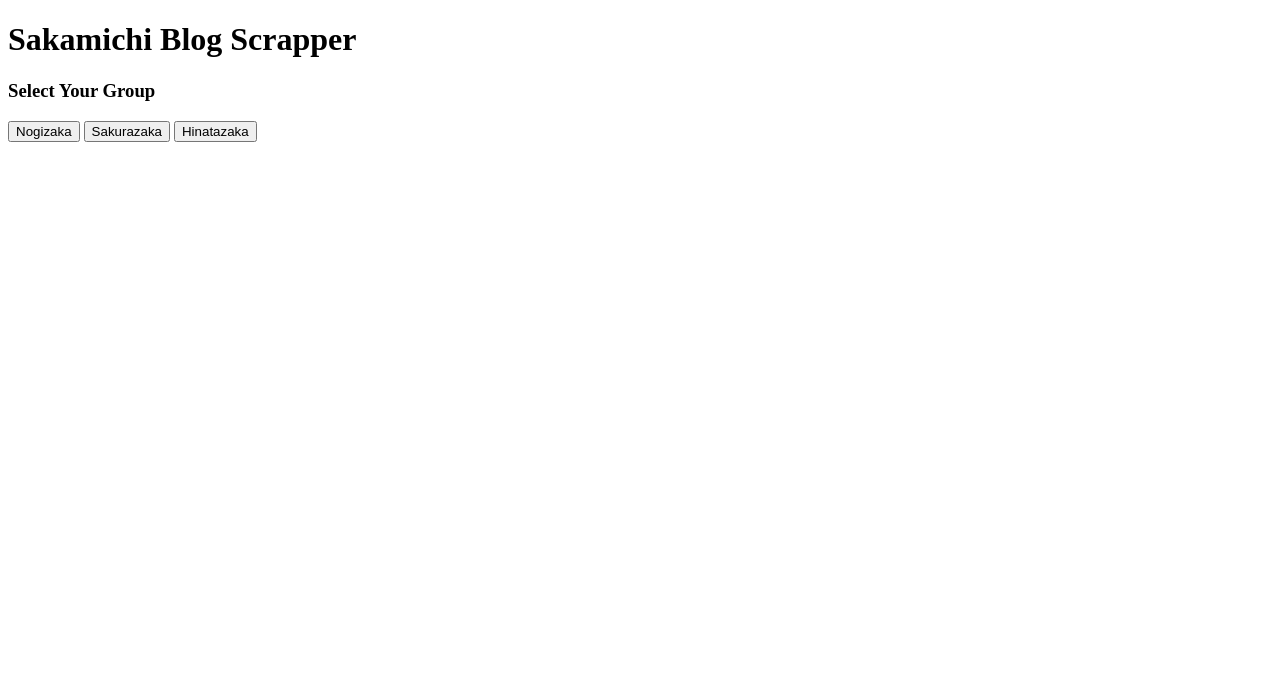
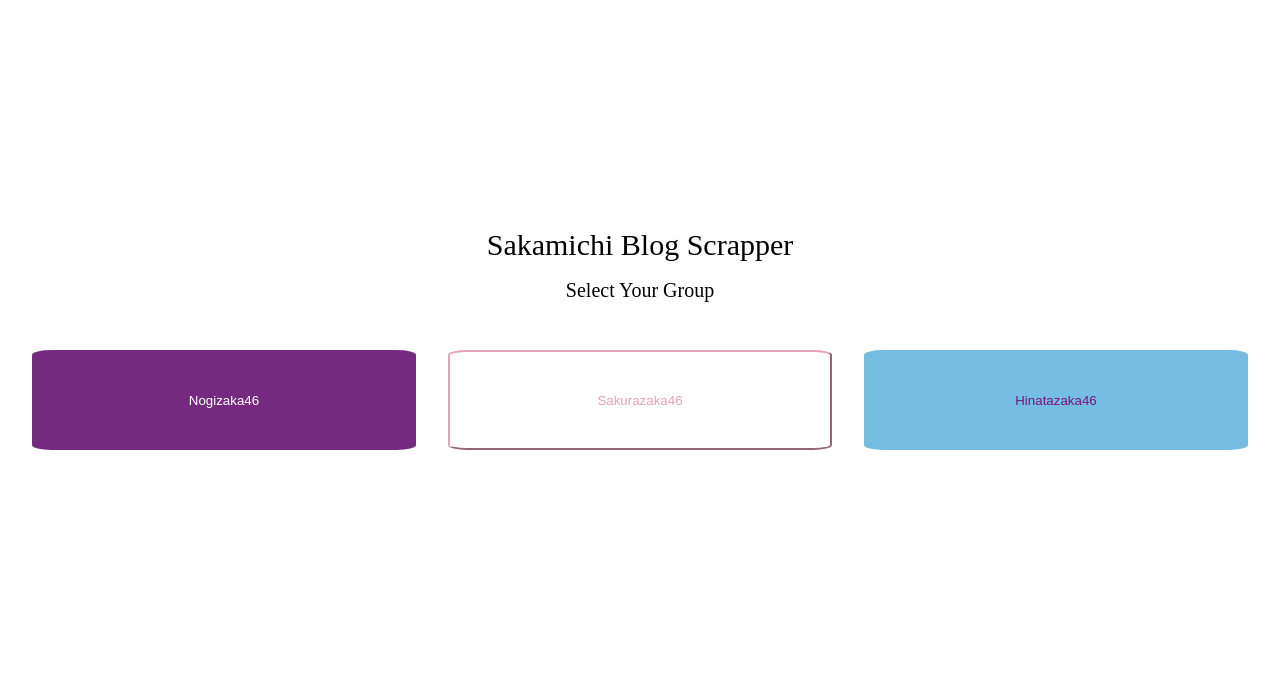
Before and after one commit to zer0p01nt/sakamichi-blog-scrapper, a Flask app: page / in a window 1280 px wide. Shown: the top 679 px of the page. Run offline with Flask 3, Linux system fonts and the light colour scheme.

Commit message:
update css

```diff
--- /dev/null
+++ b/static/css/links.css
@@ -0,0 +1,21 @@
+@import "./reset.css";
+
+.photoLink-container {
+  width: 95%;
+  margin: 0 auto;
+}
+.photoLink {
+  display: grid;
+  flex-wrap: wrap;
+  grid-template-columns: repeat(3, 1fr);
+}
+
+.photoLink--photo {
+  display: flex;
+  justify-content: center;
+  margin: 10px;
+}
+
+.photoLink--photo img {
+  width: 100%;
+}
--- /dev/null
+++ b/static/css/reset.css
@@ -0,0 +1,129 @@
+/* http://meyerweb.com/eric/tools/css/reset/
+   v2.0 | 20110126
+   License: none (public domain)
+*/
+
+html,
+body,
+div,
+span,
+applet,
+object,
+iframe,
+h1,
+h2,
+h3,
+h4,
+h5,
+h6,
+p,
+blockquote,
+pre,
+a,
+abbr,
+acronym,
+address,
+big,
+cite,
+code,
+del,
+dfn,
+em,
+img,
+ins,
+kbd,
+q,
+s,
+samp,
+small,
+strike,
+strong,
+sub,
+sup,
+tt,
+var,
+b,
+u,
+i,
+center,
+dl,
+dt,
+dd,
+ol,
+ul,
+li,
+fieldset,
+form,
+label,
+legend,
+table,
+caption,
+tbody,
+tfoot,
+thead,
+tr,
+th,
+td,
+article,
+aside,
+canvas,
+details,
+embed,
+figure,
+figcaption,
+footer,
+header,
+hgroup,
+menu,
+nav,
+output,
+ruby,
+section,
+summary,
+time,
+mark,
+audio,
+video {
+  margin: 0;
+  padding: 0;
+  border: 0;
+  font-size: 100%;
+  font: inherit;
+  vertical-align: baseline;
+}
+/* HTML5 display-role reset for older browsers */
+article,
+aside,
+details,
+figcaption,
+figure,
+footer,
+header,
+hgroup,
+menu,
+nav,
+section {
+  display: block;
+}
+body {
+  line-height: 1;
+}
+ol,
+ul {
+  list-style: none;
+}
+blockquote,
+q {
+  quotes: none;
+}
+blockquote:before,
+blockquote:after,
+q:before,
+q:after {
+  content: "";
+  content: none;
+}
+table {
+  border-collapse: collapse;
+  border-spacing: 0;
+}
--- /dev/null
+++ b/static/css/style.css
@@ -0,0 +1,81 @@
+@import "./links.css";
+@import "./reset.css";
+
+* {
+  text-align: center;
+}
+
+.home {
+  height: 85vh;
+  display: flex;
+  flex-direction: column;
+  justify-content: center;
+}
+
+.home-title {
+  font-weight: 400;
+  font-size: 30px;
+  margin-bottom: 20px;
+}
+
+.home-mini-title {
+  font-size: 20px;
+  margin-bottom: 50px;
+}
+
+.home-btn-container {
+  display: flex;
+  justify-content: space-evenly;
+}
+
+.home-btn {
+  width: 30vw;
+  height: 100px;
+  box-shadow: none;
+  border-radius: 5%;
+}
+
+.NogiBtn {
+  background-color: #742b7f;
+  color: white;
+  border: none;
+}
+
+.SakuBtn {
+  background-color: white;
+  color: #e6a2b6;
+  border-color: #e6a2b6;
+}
+
+.HinaBtn {
+  background-color: #75bde1;
+  color: #751880;
+  border: none;
+}
+
+form {
+  display: flex;
+  justify-content: center;
+}
+
+a {
+  display: flex;
+  align-items: center;
+  text-decoration: none;
+}
+
+.detail {
+  height: 30vh;
+  display: flex;
+  flex-direction: column;
+  justify-content: center;
+}
+
+.detail-title {
+  font-size: 20px;
+  margin-bottom: 30px;
+}
+
+.goBtn {
+  margin-left: 10px;
+}
--- a/templates/home.html
+++ b/templates/home.html
@@ -4,12 +4,23 @@
     <meta charset="UTF-8" />
     <meta name="viewport" content="width=device-width, initial-scale=1.0" />
     <title>Sakamichi Blog Scrapper</title>
+    <link rel="stylesheet" href="../static/css/style.css" />
   </head>
   <body>
-    <h1>Sakamichi Blog Scrapper</h1>
-    <h3>Select Your Group</h3>
-    <a href="/Nogizaka"><button>Nogizaka</button></a>
-    <a href="/Sakurazaka"><button>Sakurazaka</button></a>
-    <a href="/Hinatazaka"><button>Hinatazaka</button></a>
+    <div class="home">
+      <h1 class="home-title">Sakamichi Blog Scrapper</h1>
+      <h3 class="home-mini-title">Select Your Group</h3>
+      <div class="home-btn-container">
+        <a href="/Nogizaka"
+          ><button class="home-btn NogiBtn">Nogizaka46</button></a
+        >
+        <a href="/Sakurazaka"
+          ><button class="home-btn SakuBtn">Sakurazaka46</button></a
+        >
+        <a href="/Hinatazaka"
+          ><button class="home-btn HinaBtn">Hinatazaka46</button></a
+        >
+      </div>
+    </div>
   </body>
 </html>
```
Also changed, not shown: templates/hinata.html (+8 -5 lines), templates/links.html (+10 -10 lines), templates/nogi.html (+8 -5 lines), templates/sakura.html (+8 -5 lines).
